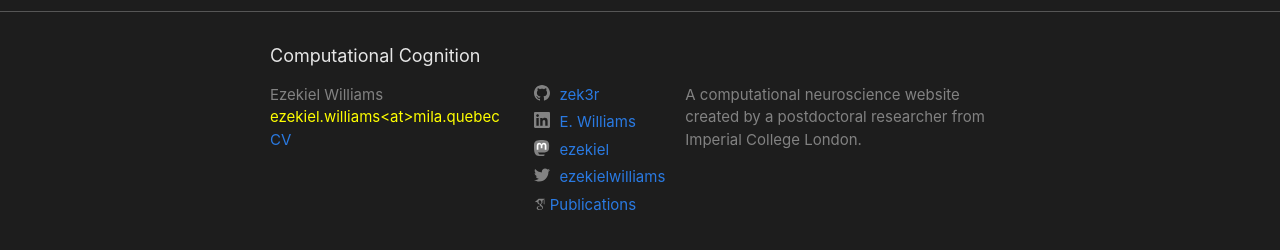
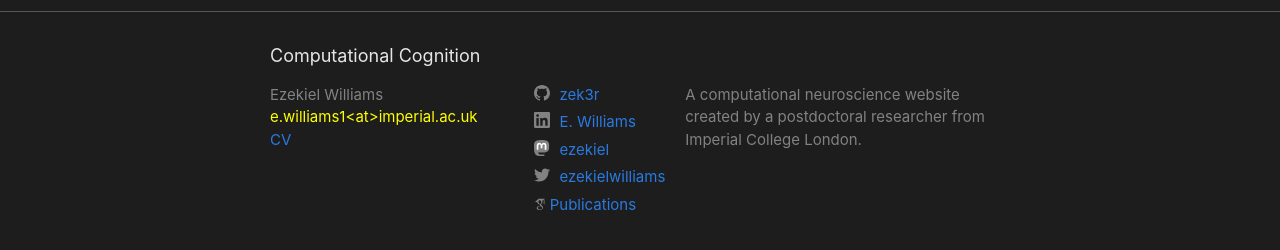
Before and after one commit to zek3r/zek3r.github.io, a Jekyll site: the page built from index.markdown, in a window 1280 px wide. Shown: the part 624-874 px from the top of the page. Built offline with Jekyll 4.4.1, drawn with Linux system fonts in a browser that asks for light colours; some web fonts are replaced.

Commit message:
updating footer

```diff
--- a/_includes/footer.html
+++ b/_includes/footer.html
@@ -15,7 +15,7 @@
               {{ site.title | escape }}
             {%- endif -%}
             </li>
-            {%- if site.email -%}<li style="color:yellow"> ezekiel.williams&lt;at&gt;mila.quebec </li>{%- endif -%}
+            {%- if site.email -%}<li style="color:yellow"> e.williams1&lt;at&gt;imperial.ac.uk </li>{%- endif -%}
             <!---
             {%- if site.gs_title -%}<li><i class="ai ai-google-scholar ai-1x"></i> <a href="https://scholar.google.ca/citations?user=KwgL380AAAAJ&hl=en&oi=ao"><span class="username">{{ site.gs_title| escape }}</span></a></li>{%- endif -%}
             --->
```
